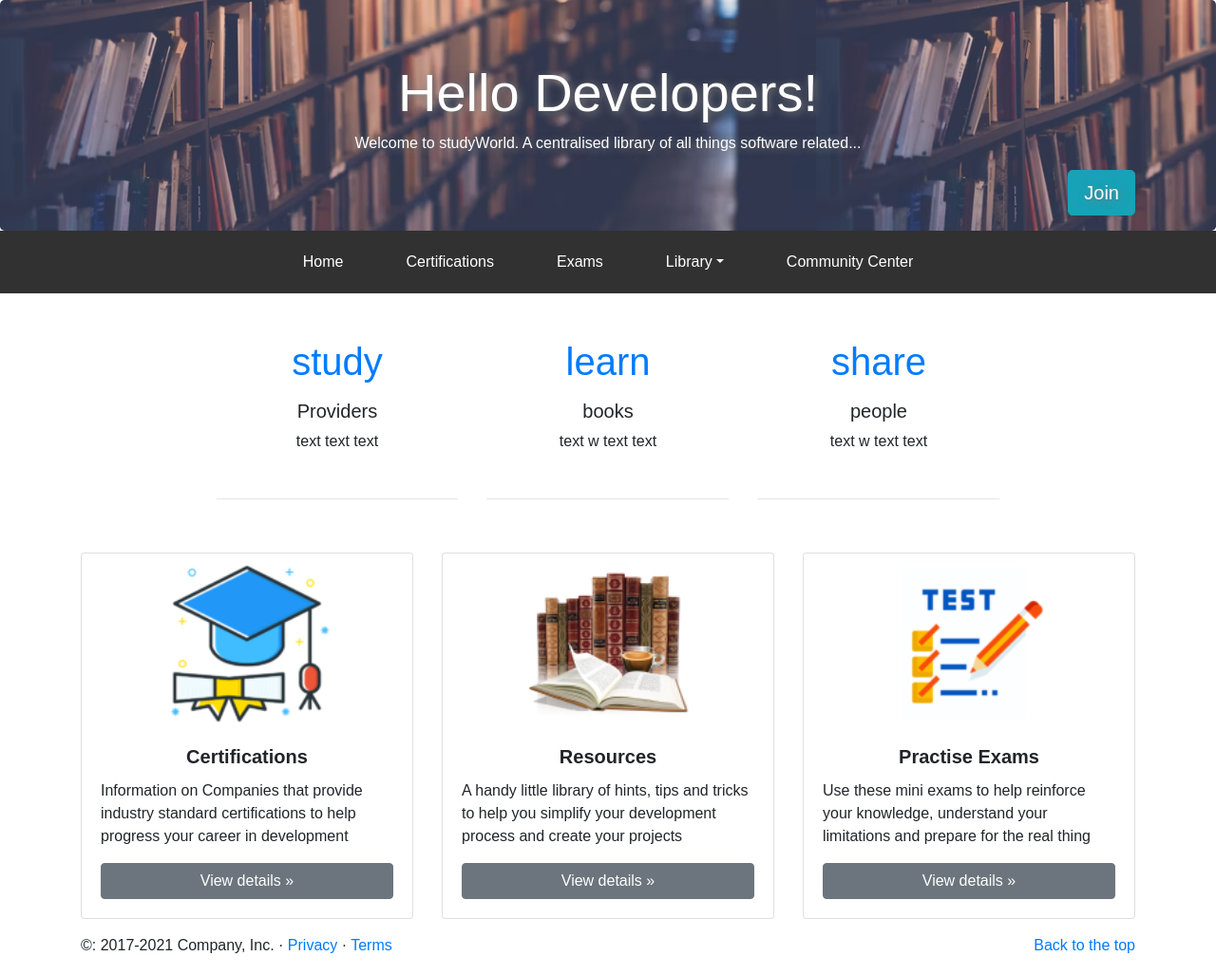
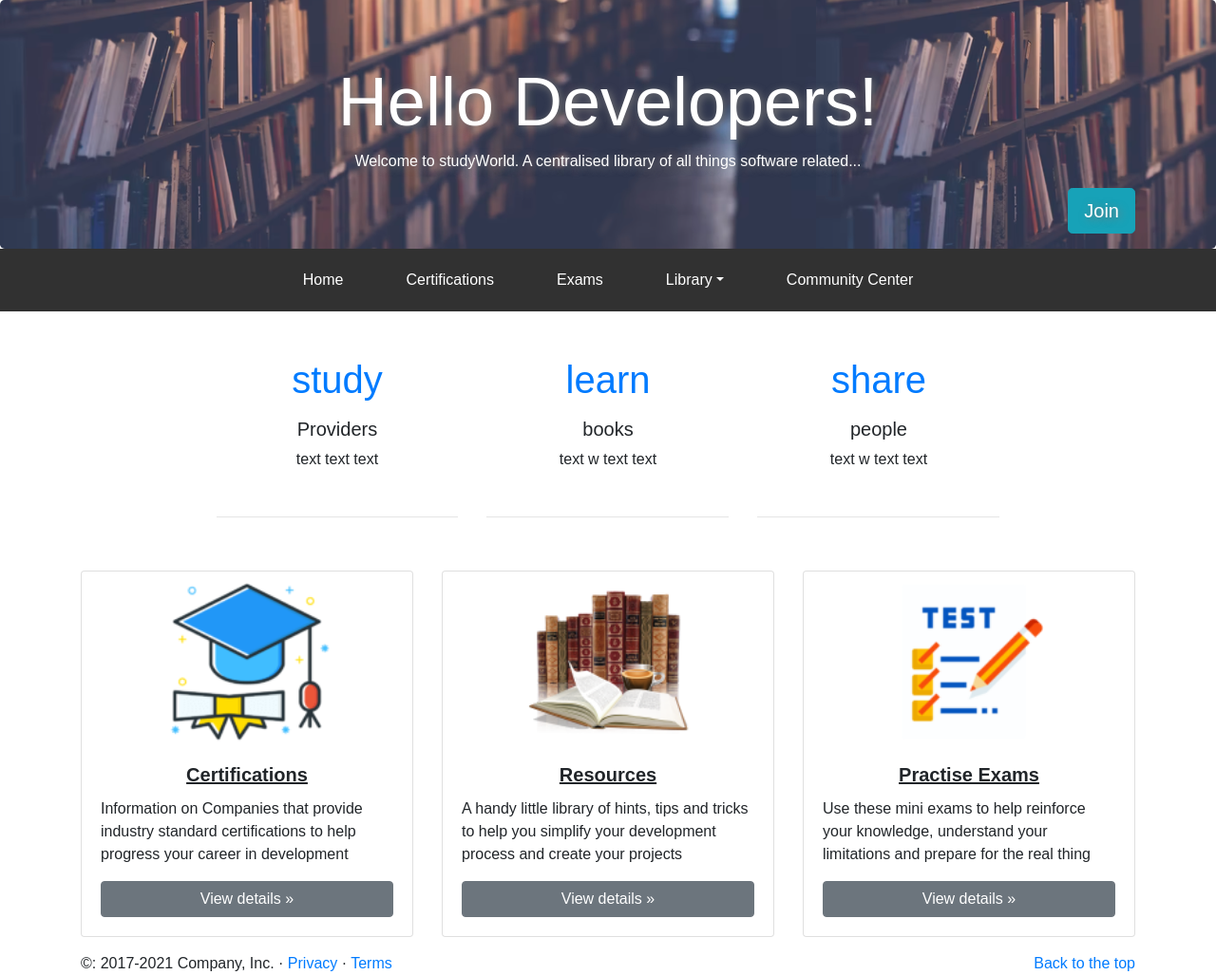
Before and after one commit to nandabritto/MSP-4, a Django app: page / in a window 1280 px wide. Shown: the part 54-1081 px from the top of the page at 95% size. Before the commit the page ends 1058 px from the top, so only its background shows below. Run offline with Django 3.2, Linux system fonts and the light colour scheme; some libraries are stand-ins or nearby versions.

Commit message:
Format icons on resources page and jumbotro image

```diff
--- a/exams/static/js/display.js
+++ b/exams/static/js/display.js
@@ -111,7 +111,7 @@ const sendData = () => {
                 <hr>
                 <div class="container"
                     <div class="row pl-5">
-                        <a href="{% url 'exams:list-view' %}" class="btn btn-danger">Go Back</a>
+                        <a href="{% url 'list-view' %}" class="btn btn-danger">Go Back</a>
                         <button class="btn btn-success float-right" onClick="window.location.reload();">Try Again</button>
                     </div>
                 </div>
--- a/static/css/style.css
+++ b/static/css/style.css
@@ -16,10 +16,8 @@ body, html {
 .jumbotron {
   color: white;
   text-shadow: 2px 2px 8px #797979;
-
   margin-bottom: 0 !important; /* added important to over-ride the bootstap default */
 }
-
 
 /* Styling required for the media page within the resources section */
 /* Style tab links */
--- a/templates/index.html
+++ b/templates/index.html
@@ -15,7 +15,7 @@ Home Page
 <!-- Jumbotron image included in HTML as it will be different on each page -->
 <div class="jumbotron" style="background-image: url('../static/images/jumbotron/study3.PNG');">
     <div class="container">
-        <h1 class="display-4 text-center">
+        <h1 class="display-3 text-center">
             Hello Developers!
         </h1>
         <p class="text-center">
@@ -80,7 +80,7 @@ Home Page
                 <div class="card custom-card">
                     <img src="{% static '/images/resources/certificate.png' %}" class="card-img-top mt-2 icon rounded mx-auto d-block" alt="certificate icon">
                     <div class="card-body">
-                        <h5 class="card-title text-center"><b>Certifications</b></h5>
+                        <h5 class="card-title text-center"><strong><u>Certifications</u></strong></h5>
                         <p class="card-text">Information on Companies that provide industry standard certifications to help progress your career in development</p>
                         <a href="#" class="btn btn-secondary rounded mx-auto d-block">View details &raquo;</a>
                     </div>
@@ -91,7 +91,7 @@ Home Page
                 <div class="card custom-card">
                     <img src="{% static '/images/resources/library.png' %}" class="card-img-top mt-2 icon rounded mx-auto d-block" alt="library icon">
                     <div class="card-body">
-                        <h5 class="card-title text-center"><b>Resources</b></h5>
+                        <h5 class="card-title text-center"><strong><u>Resources</u></strong></h5>
                         <p class="card-text">A handy little library of hints, tips and tricks to help you simplify your development process and create your projects</p>
                         <a href="{% url 'resources-list' %}" class="btn btn-secondary rounded mx-auto d-block">View details &raquo;</a>
                     </div>
@@ -102,7 +102,7 @@ Home Page
                 <div class="card custom-card">
                     <img src="{% static '/images/resources/testing.png' %}" class="card-img-top mt-2 icon rounded mx-auto d-block" alt="test icon">
                     <div class="card-body">
-                        <h5 class="card-title text-center"><b>Practise Exams</b></h5>
+                        <h5 class="card-title text-center"><strong><u>Practise Exams</u></strong></h5>
                         <p class="card-text">Use these mini exams to help reinforce your knowledge, understand your limitations and prepare for the real thing</p>
                         <a href="{% url 'exams:list-view' %}" class="btn btn-secondary rounded mx-auto d-block">View details &raquo;</a>
                     </div>
```
Also changed, not shown: templates/resources/resources.html (+10 -10 lines), static/images/jumbotron/resource.png (added).
